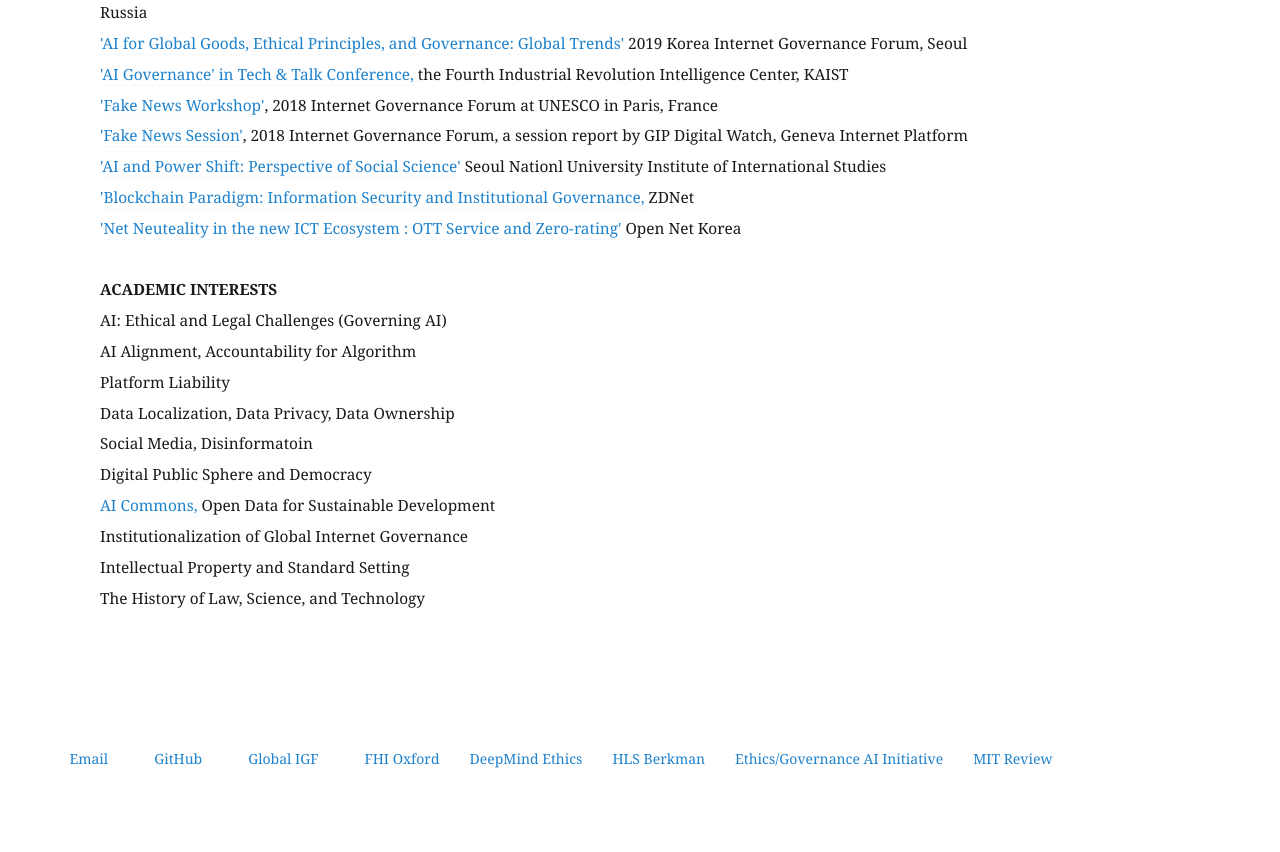
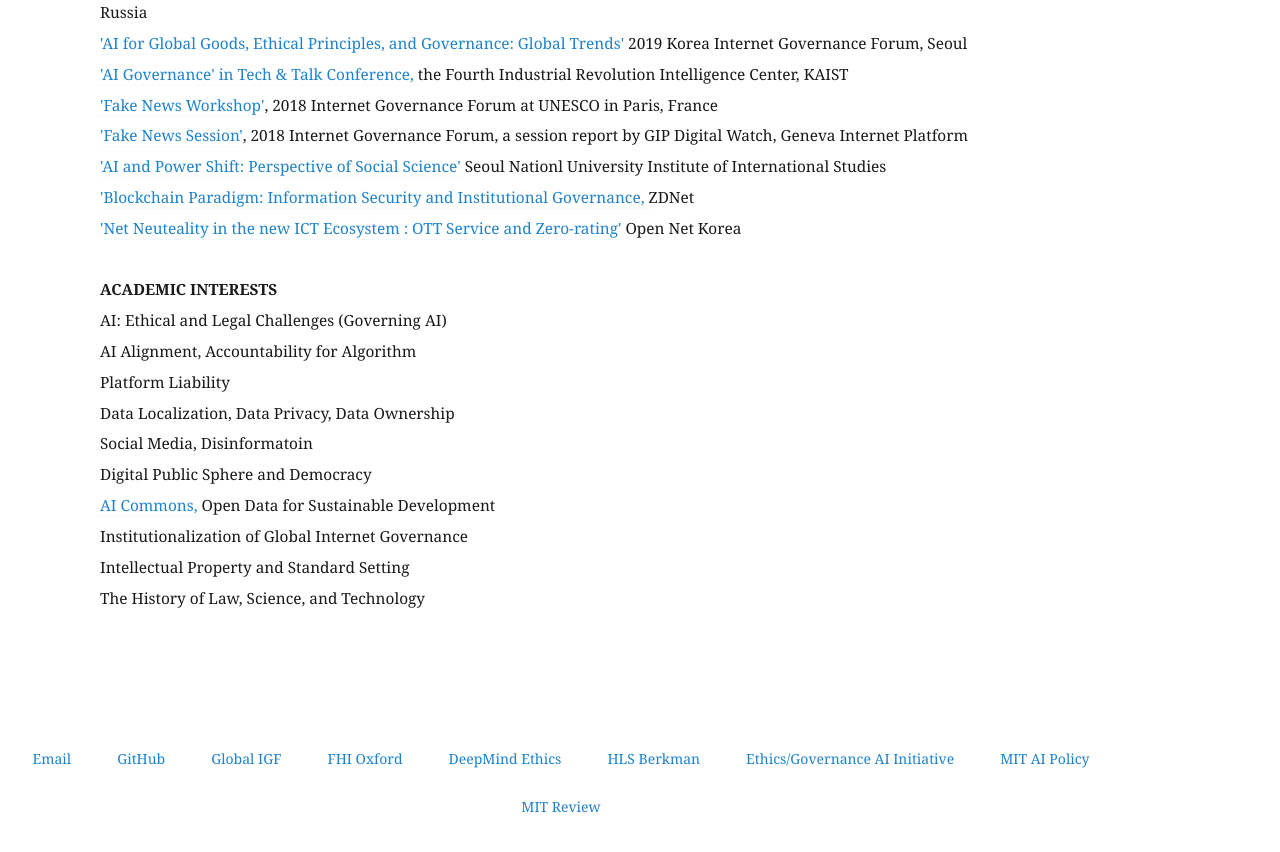
Before and after one commit to eunchangchoi/eunchangchoi.github.io, a Jekyll site: the page built from index.md, in a window 1280 px wide and 900 px high, scrolled down 1629 px. Shown: the top 852 px of the window. Built offline with Jekyll 4.4.1, drawn with Linux system fonts in a browser that asks for light colours.

Commit message:
Update default.html

```diff
--- a/_layouts/default.html
+++ b/_layouts/default.html
@@ -62,10 +62,11 @@
    <li><a href="mailto:eunchang.choi@aya.yale.edu">Email</a></li>
    <li><a href="https://github.com/eunchangchoi"> GitHub</a></li>
    <li><a href="https://www.intgovforum.org/multilingual/content/igf-2019-workshop-selection-results/"> Global IGF</a></li>
-   <li><a href="https://governance.ai"> FHI Oxford </a>
-   <li><a href="https://deepmind.com/applied/deepmind-ethics-society"> DeepMind Ethics </a>
-   <li><a href="https://cyber.harvard.edu/topics/ethics-and-governance-ai"> HLS Berkman </a>
-   <li><a href="https://aiethicsinitiative.org/projects"> Ethics/Governance AI Initiative </a>
+   <li><a href="https://governance.ai"> FHI Oxford </a></li>
+   <li><a href="https://deepmind.com/applied/deepmind-ethics-society"> DeepMind Ethics </a></li>
+   <li><a href="https://cyber.harvard.edu/topics/ethics-and-governance-ai"> HLS Berkman </a></li>
+   <li><a href="https://aiethicsinitiative.org/projects"> Ethics/Governance AI Initiative </a></li>
+   <li><a href="https://internetpolicy.mit.edu/research/machineunderstanding/"> MIT AI Policy </a> </li>
    <li><a href="https://www.technologyreview.com/search/?s=AI"> MIT Review</a></li>
    </ul>
   </footer>
```
